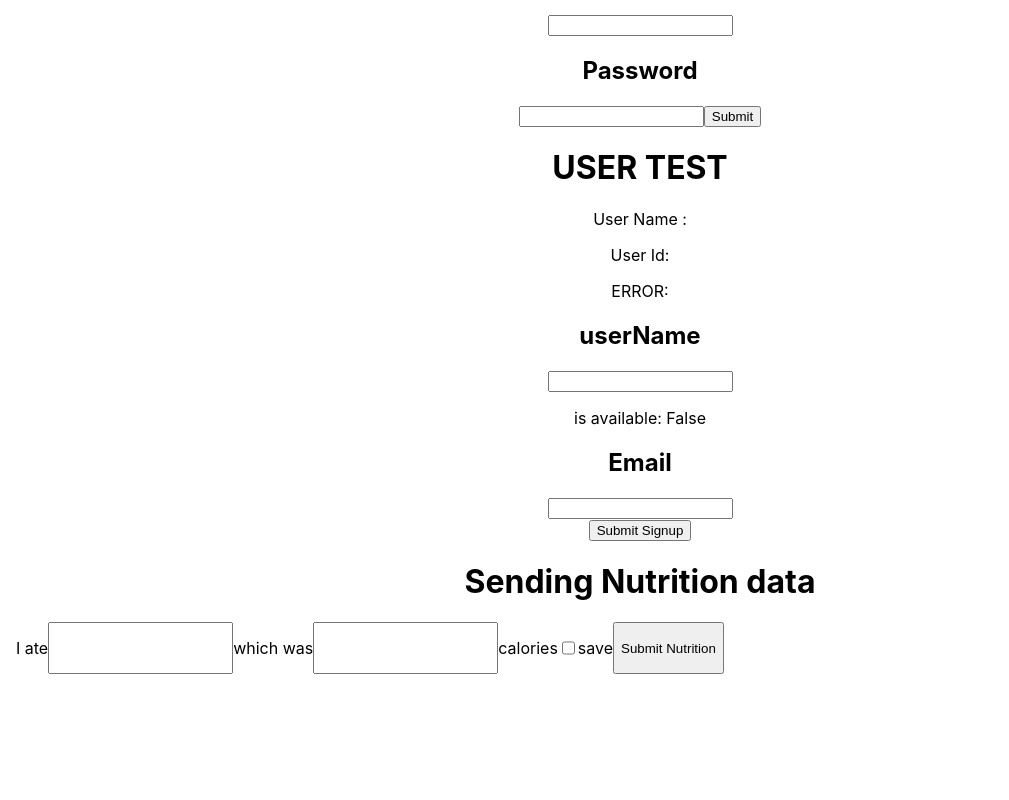
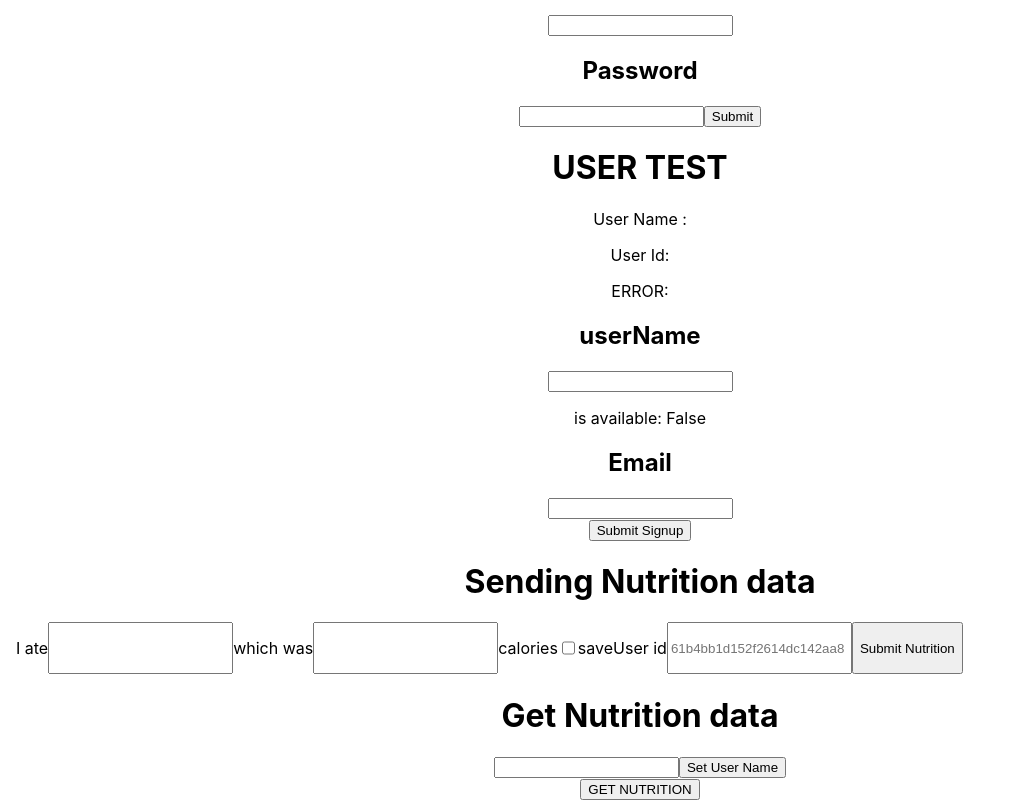
Before and after one commit to cat403/ex_2_front, a React (Create React App) app: page /try in a window 1280 px wide. Shown: the part 409-1209 px from the top of the page, without its empty margins (0-1009 px from the left). Before the commit the page ends 1099 px from the top, so only its background shows below. Built offline with nearby package versions, Linux system fonts and the light colour scheme.

Commit message:
did some ui for the get request tests

```diff
--- a/src/Try.js
+++ b/src/Try.js
@@ -7,6 +7,8 @@ import { sendSignup } from "./redux/actions";
 import { sendNutritionData } from "./redux/actions";
 import { checkUserAvailability } from "./redux/actions";
 import { clearErrorMessage } from "./redux/actions";
+import { setUserId } from "./redux/actions";
+import { getDailyNutrition } from "./redux/actions";
 function Try() {
   //DEBOUNCE DECLARE
   const debounce = (func, timeout = 300) => {
@@ -31,10 +33,10 @@ function Try() {
     email: "",
   });
   //NUTRITION FORM SAVE
-  const [nutritionData, setNutritionData] = React.useState({});
+  const [nutritionData, setNutritionData] = React.useState({ save: false });
   //GETTING THE STATE
   let state = useSelector((state) => state);
-  window.console.log(state);
+  window.console.log("STATE", state);
   //DISPATCH & NAVIGATE
   const navigate = useNavigate();
   const dispatch = useDispatch();
@@ -73,11 +75,15 @@ function Try() {
       ...nutritionData,
       [event.target.name]: event.target.value,
     });
-    window.console.log(nutritionData);
   };
   const handleNutritionSubmit = (event) => {
     event.preventDefault();
     dispatch(sendNutritionData(nutritionData));
+  };
+  // GET NUTRITION
+  const getNutrition = (event) => {
+    event.preventDefault();
+    dispatch(getDailyNutrition(state.userId));
   };
   //CREATE A FUNCTION FOR DISPATCH TO CLEAR WARNING IN USEEFFECT
   const initClear = React.useCallback(() => {
@@ -134,7 +140,7 @@ function Try() {
           <p>I ate</p>
           <input
             type="text"
-            name="food-name"
+            name="foodName"
             id="food-name"
             onChange={handleNutritionChange}
           ></input>
@@ -150,12 +156,37 @@ function Try() {
             type="checkbox"
             id="save"
             name="save"
+            onChange={() => {
+              setNutritionData({ ...nutritionData, save: !nutritionData.save });
+            }}
+          ></input>
+          <p>save</p>
+          <p>User id</p>
+          <input
+            type="text"
+            name="_id"
+            id="_id"
+            placeholder="61b4bb1d152f2614dc142aa8"
             onChange={handleNutritionChange}
           ></input>
-          <p>save</p>
-          <button type="submit">Submit Nutrition</button>
+          <button type="submit" onClick={handleNutritionSubmit}>
+            Submit Nutrition
+          </button>
         </form>
       </div>
+      <h1>Get Nutrition data</h1>
+      <form>
+        <input id="setUsername"></input>
+        <button
+          onClick={(event) => {
+            event.preventDefault();
+            dispatch(setUserId(document.getElementById("setUsername").value));
+          }}
+        >
+          Set User Name
+        </button>
+      </form>
+      <button onClick={getNutrition}>GET NUTRITION</button>
     </div>
   );
 }
--- a/src/api/index.js
+++ b/src/api/index.js
@@ -9,3 +9,5 @@ export const checkUserAvailability = (info) =>
   axios.post(`${url}login/new-user`, { ...info, action: "check availability" });
 export const sendNutritionData = (nutritionData) =>
   axios.post(`${url}nutrition`, { ...nutritionData });
+export const getDailyNutrition = (userId) =>
+  axios.get(`${url}nutrition/${userId}`);
--- a/src/redux/actions/index.js
+++ b/src/redux/actions/index.js
@@ -14,6 +14,9 @@ export const tryPost = (post) => async (dispatch) => {
 };
 export const clearErrorMessage = () => (dispatch) => {
   dispatch({ type: "CLEAR_ERROR" });
+};
+export const setUserId = (userId) => (dispatch) => {
+  dispatch({ type: "SET_USERID", payload: userId });
 };
 export const sendSignup = (userInfo) => async (dispatch) => {
   try {
@@ -39,3 +42,11 @@ export const sendNutritionData = (nutritionData) => async (dispatch) => {
     window.console.error(error);
   }
 };
+export const getDailyNutrition = (userId) => async (dispatch) => {
+  try {
+    const response = await api.getDailyNutrition(userId);
+    dispatch({ type: "GET_DAILY_NUTRITION", payload: response.data });
+  } catch (error) {
+    window.console.error(error);
+  }
+};
--- a/src/redux/reducers/index.js
+++ b/src/redux/reducers/index.js
@@ -18,7 +18,15 @@ const reducer = (
     case "CLEAR_ERROR":
       return { ...state, error: null };
     case "LOG_NUTRITION":
-      return { ...state, error: action.payload?.error };
+      return { ...state, ...action.payload };
+    case "GET_DAILY_NUTRITION":
+      return {
+        ...state,
+        meals: [...action.payload.meals],
+        totalCalories: action.payload.totalCalories,
+      };
+    case "SET_USERID":
+      return { ...state, userId: action.payload };
     default:
       return state;
   }
```
